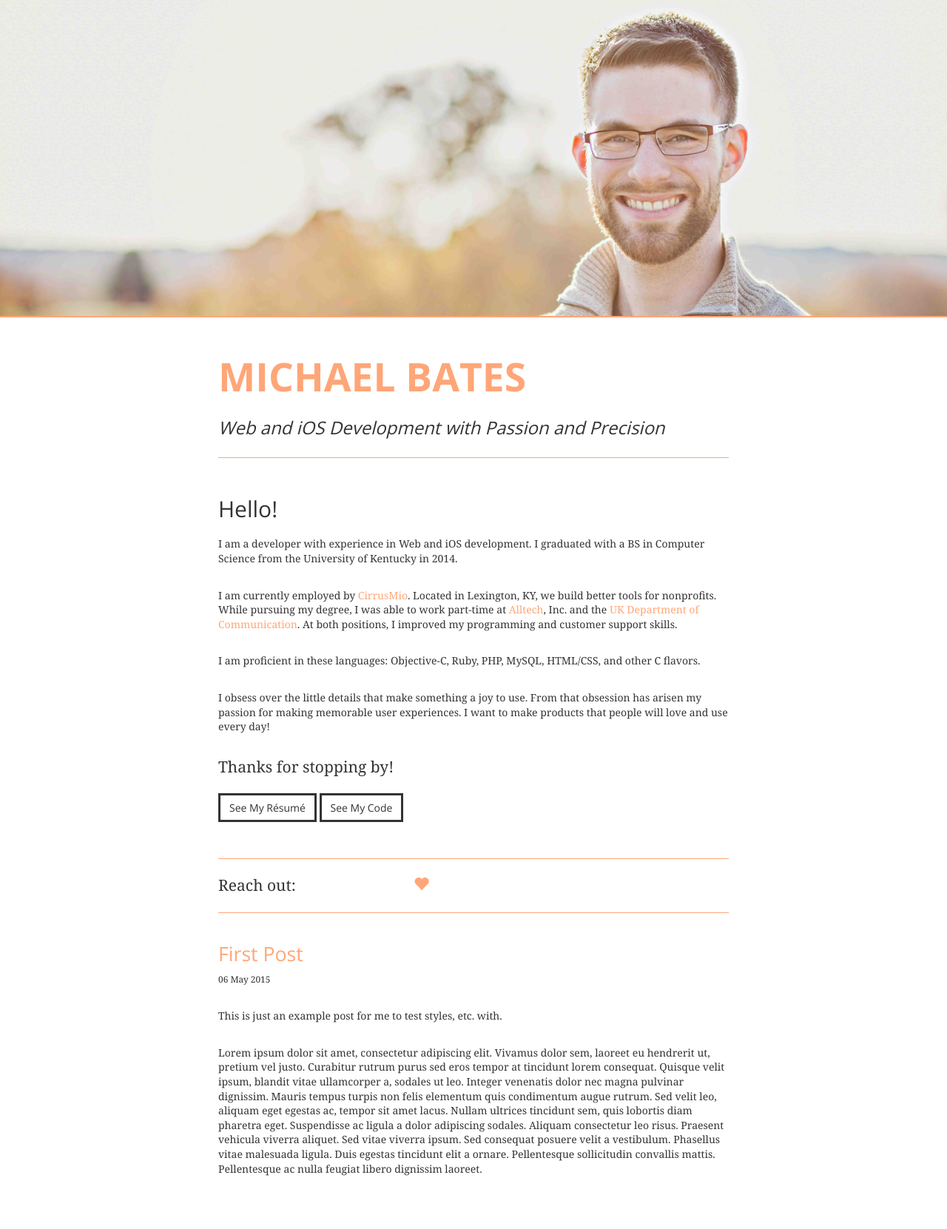
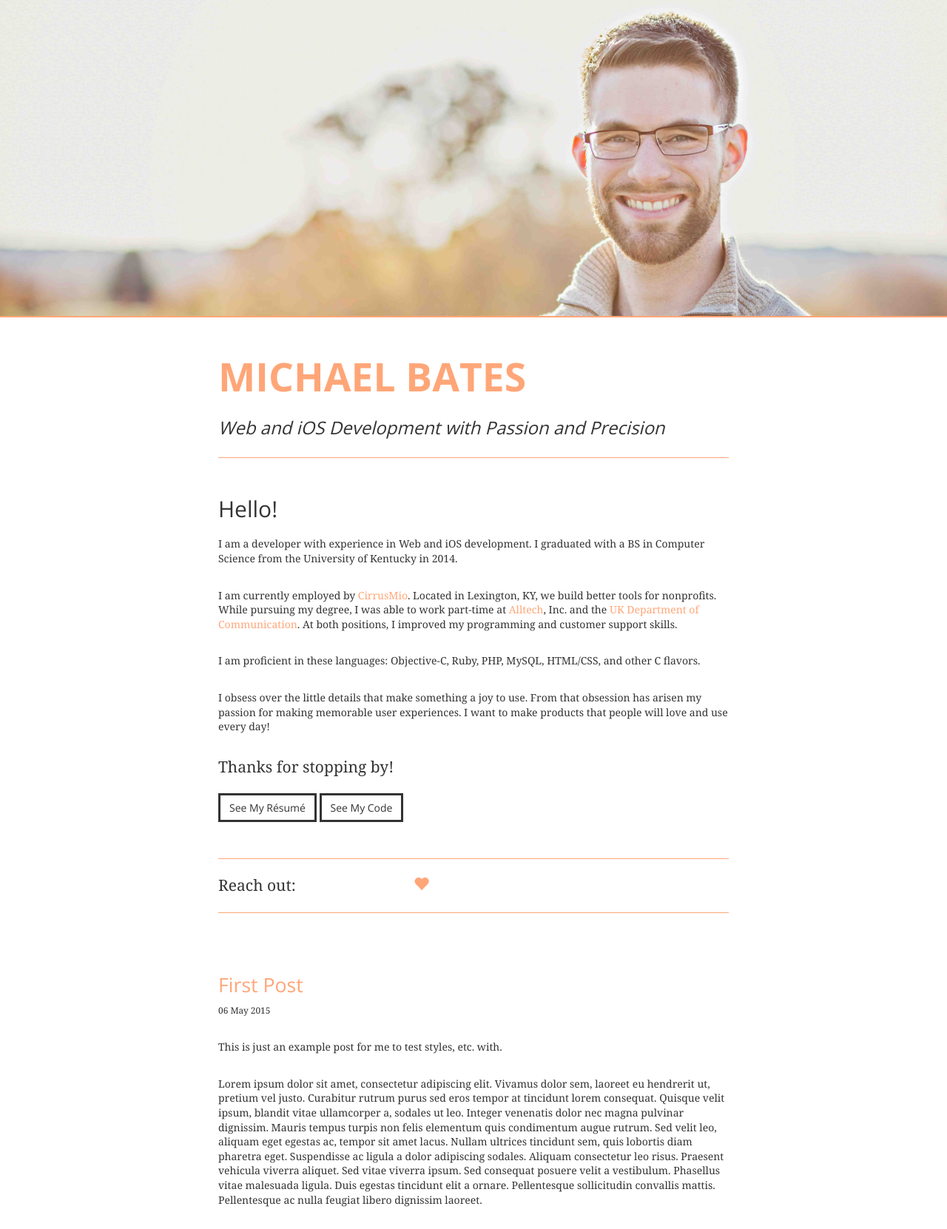
Before and after one commit to mklbtz/mklbtz.github.io, a Jekyll site: the page built from index.html, in a window 1280 px wide. Shown: the whole page at 74% size. Built offline with Jekyll 4.4.1, drawn with Linux system fonts in a browser that asks for light colours; nearby versions of some CDN libraries; some web fonts are replaced; Markdown is read by kramdown in place of the engine named in the settings; the list of posts is cut into pages by our own code; before the commit the page ends 1619 px from its top, so only the background shows below that.

Commit message:
more margin at top of post list

```diff
--- a/css/custom.css
+++ b/css/custom.css
@@ -45,6 +45,10 @@ h3#site-subhead {
   margin-bottom: 1em;
 }
 
+#post-list {
+  padding-top: 3em;
+}
+
 aritcle.post {
   padding-top: 2em;
   padding-bottom: 1em;
@@ -56,7 +60,7 @@ article.post > h1 {
 }
 
 article.post > time {
-  /* just here for look-sees */
+  padding-left: 1em;
 }
 
 /* Button mods! */
```
